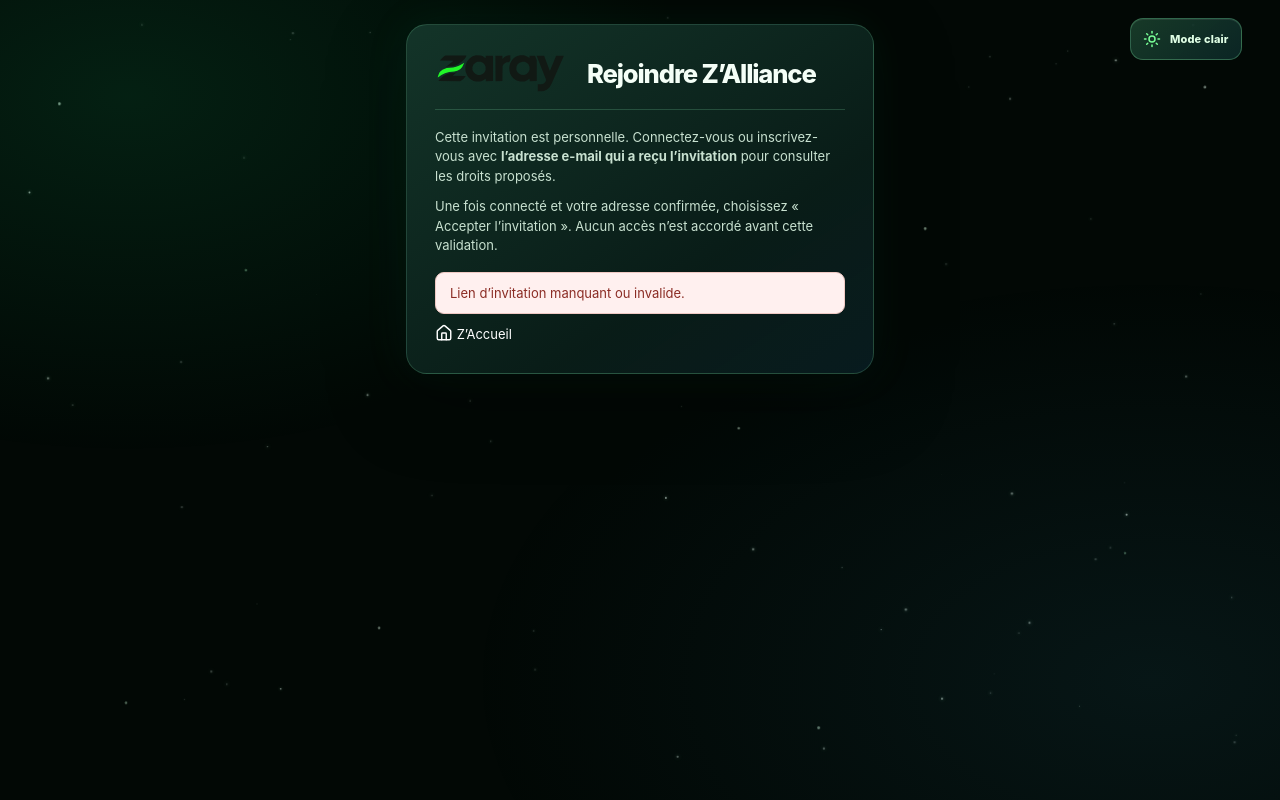
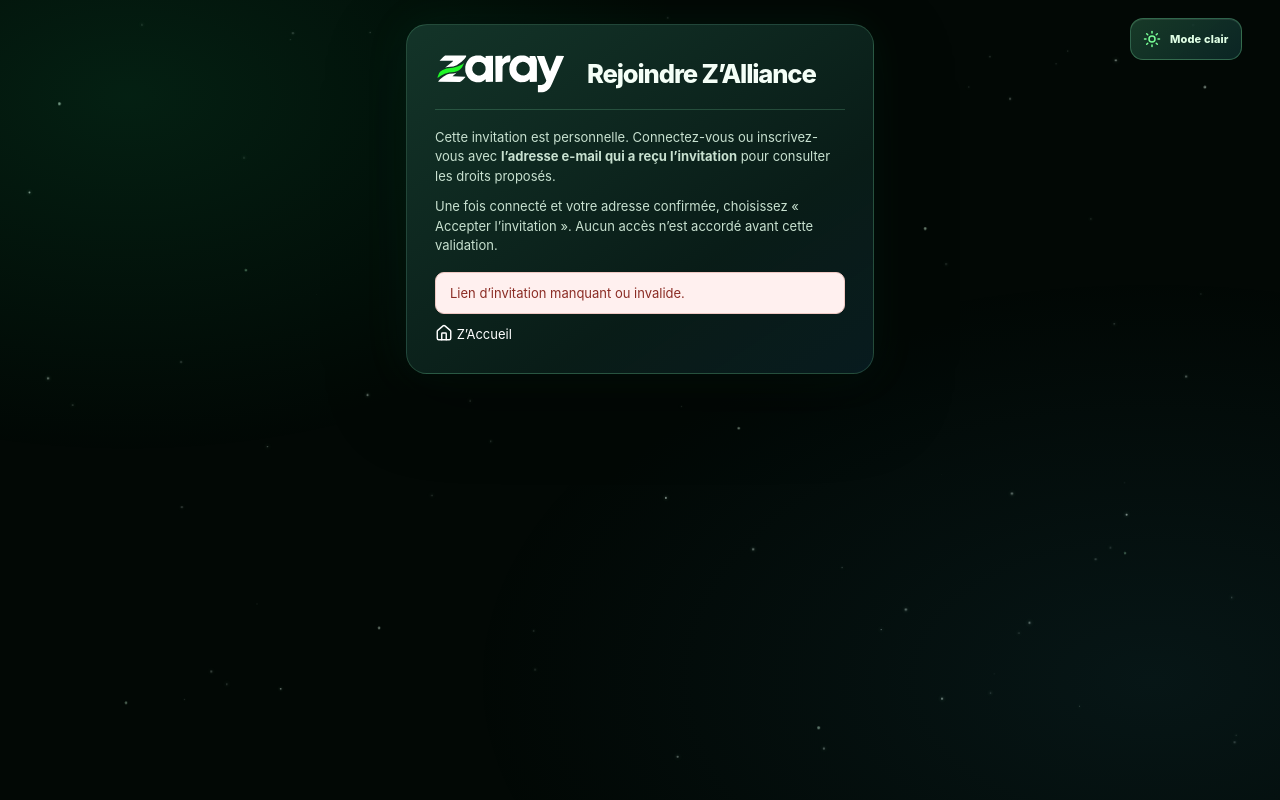
Before and after one commit to martinot-svg/ZARAY, a Next.js app: page /z-alliance/accepter in a window 1280 px wide. Built offline with nearby package versions, Linux system fonts and the light colour scheme.

Commit message:
style(brand): choose official white or black logo on standalone pages by theme

```diff
--- a/src/app/zaray-module-consistency.css
+++ b/src/app/zaray-module-consistency.css
@@ -133,3 +133,11 @@
     font-size:clamp(16px,4.8vw,20px) !important;
   }
 }
+
+/* Exactly one accessible logo, swapping the official wordmark by active surface. */
+[data-zaray-theme="dark"] .form-shell .zaray-standalone-module-brand .brand-logo {
+  content:url("/brand/zaray-logo.svg");
+}
+[data-zaray-theme="light"] .form-shell .zaray-standalone-module-brand .brand-logo {
+  content:url("/brand/zaray-logo-on-light.svg");
+}
```
